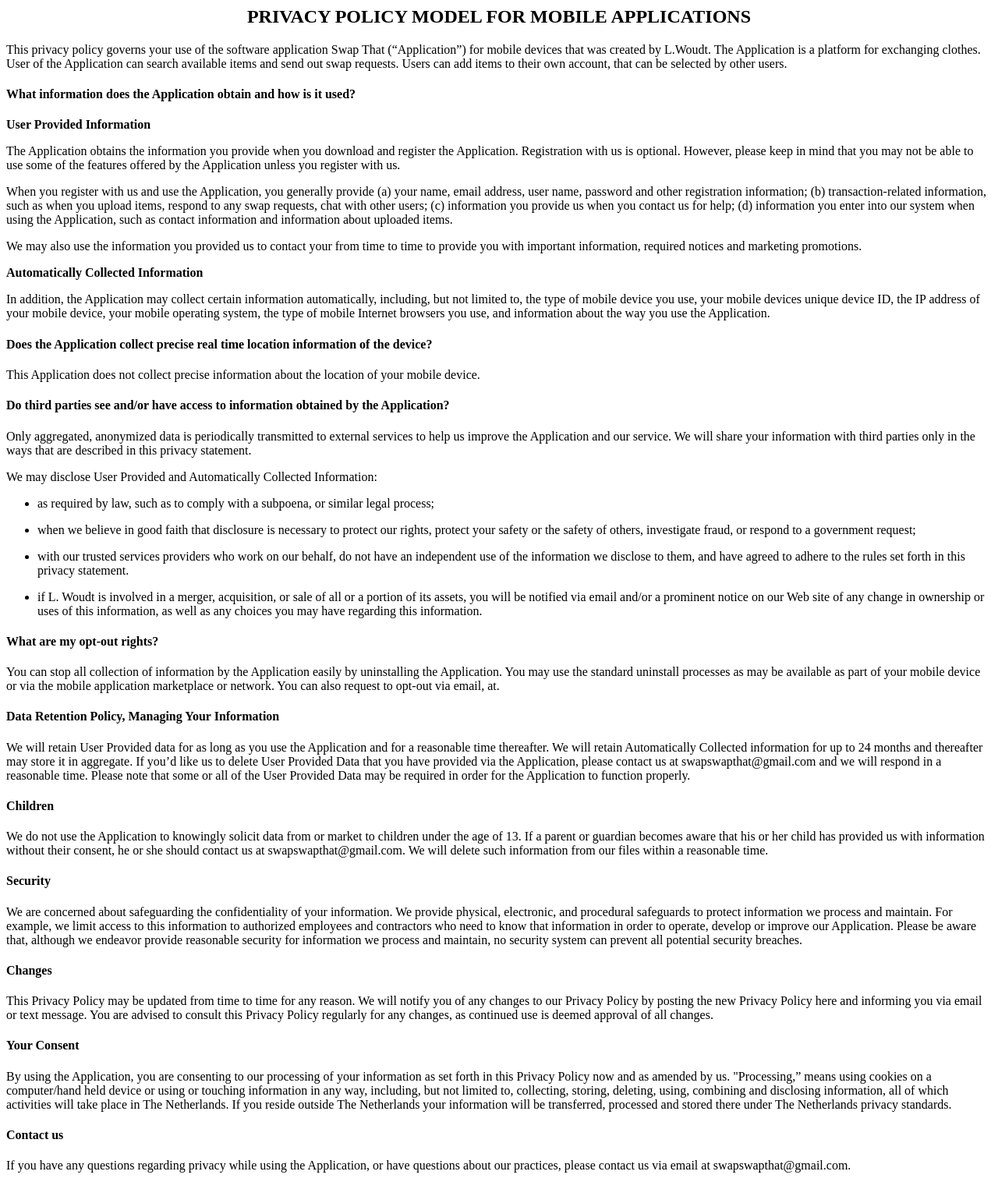
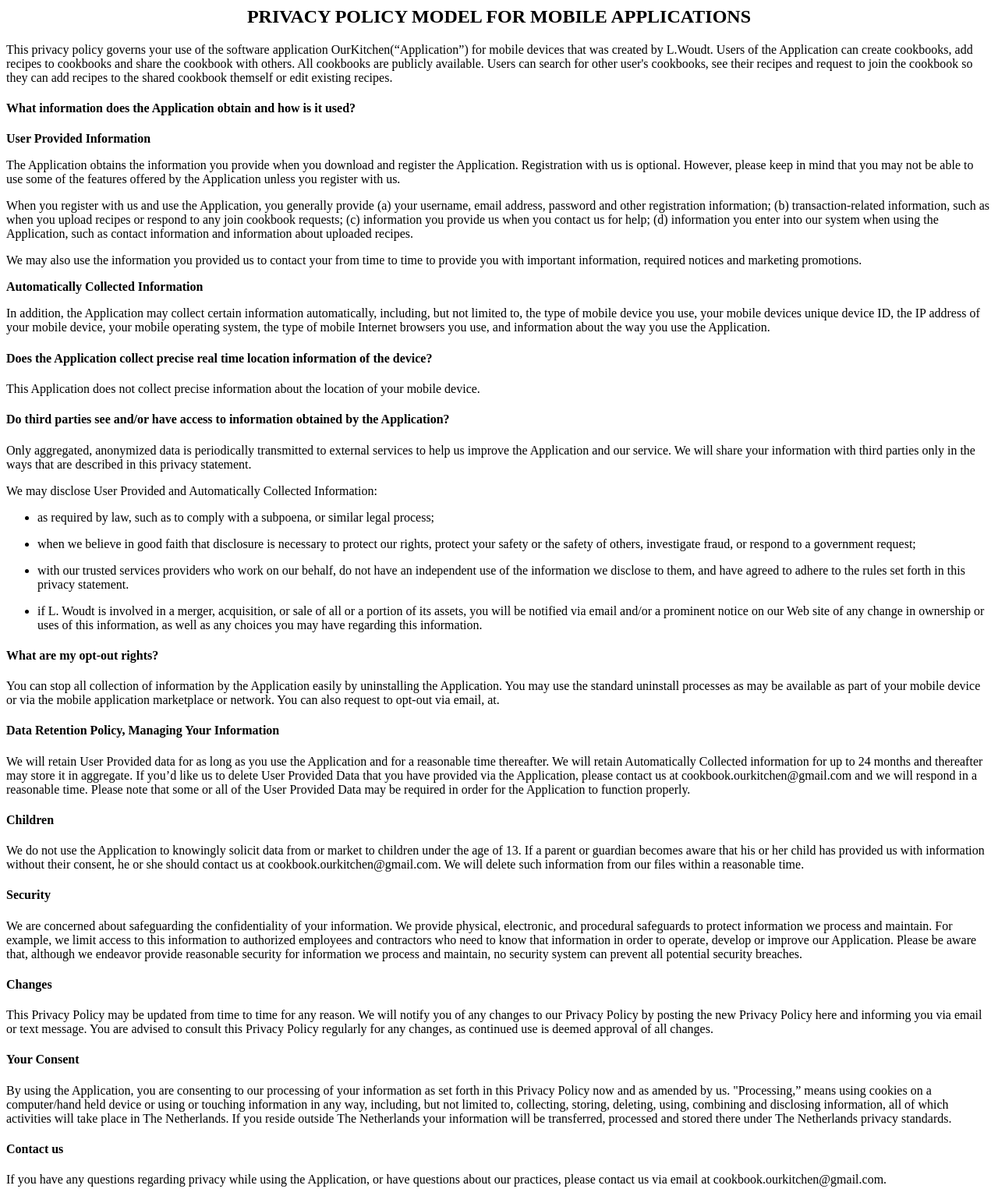
Before and after one commit to ourkitchen-web/ourkitchen-web, a plain HTML site: page index.html in a window 1280 px wide. Shown: the whole page at 78% size. Drawn offline with Linux system fonts and the light colour scheme.

Commit message:
Updated privacy policy

```diff
--- a/index.html
+++ b/index.html
@@ -1,10 +1,11 @@
 <h2 style="text-align: center;">PRIVACY POLICY MODEL FOR MOBILE APPLICATIONS</h2>
-<p>This privacy policy governs your use of the software application Swap That (“Application”) for mobile devices that was created by L.Woudt. The Application is a platform for exchanging clothes. User of the Application can search available items and send out swap requests. Users can add items to their own account, that can be selected by other users.</p>
+<p>This privacy policy governs your use of the software application OurKitchen(“Application”) for mobile devices that was created by L.Woudt. Users of the Application can create cookbooks, add recipes to cookbooks and share the cookbook with others.
+All cookbooks are publicly available. Users can search for other user's cookbooks, see their recipes and request to join the cookbook so they can add recipes to the shared cookbook themself or edit existing recipes.</p>
 <h4> </h4>
 <h4>What information does the Application obtain and how is it used?</h4>
 <p><strong>User Provided Information</strong></p>
 <p>The Application obtains the information you provide when you download and register the Application. Registration with us is optional. However, please keep in mind that you may not be able to use some of the features offered by the Application unless you register with us.</p>
-<p>When you register with us and use the Application, you generally provide (a) your name, email address, user name, password and other registration information; (b) transaction-related information, such as when you upload items, respond to any swap requests, chat with other users; (c) information you provide us when you contact us for help; (d) information you enter into our system when using the Application, such as contact information and information about uploaded items.</p>
+<p>When you register with us and use the Application, you generally provide (a) your username, email address, password and other registration information; (b) transaction-related information, such as when you upload recipes or respond to any join cookbook requests; (c) information you provide us when you contact us for help; (d) information you enter into our system when using the Application, such as contact information and information about uploaded recipes.</p>
 <p>We may also use the information you provided us to contact your from time to time to provide you with important information, required notices and marketing promotions.</p>
 <p><strong>Automatically Collected Information</strong></p>
 <p>In addition, the Application may collect certain information automatically, including, but not limited to, the type of mobile device you use, your mobile devices unique device ID, the IP address of your mobile device, your mobile operating system, the type of mobile Internet browsers you use, and information about the way you use the Application.</p>
@@ -23,9 +24,9 @@
 <h4>What are my opt-out rights?</h4>
 <p>You can stop all collection of information by the Application easily by uninstalling the Application. You may use the standard uninstall processes as may be available as part of your mobile device or via the mobile application marketplace or network. You can also request to opt-out via email, at.</p>
 <h4><strong>Data Retention Policy, Managing Your Information</strong></h4>
-<p>We will retain User Provided data for as long as you use the Application and for a reasonable time thereafter. We will retain Automatically Collected information for up to 24 months and thereafter may store it in aggregate. If you’d like us to delete User Provided Data that you have provided via the Application, please contact us at swapswapthat@gmail.com and we will respond in a reasonable time. Please note that some or all of the User Provided Data may be required in order for the Application to function properly.</p>
+<p>We will retain User Provided data for as long as you use the Application and for a reasonable time thereafter. We will retain Automatically Collected information for up to 24 months and thereafter may store it in aggregate. If you’d like us to delete User Provided Data that you have provided via the Application, please contact us at cookbook.ourkitchen@gmail.com and we will respond in a reasonable time. Please note that some or all of the User Provided Data may be required in order for the Application to function properly.</p>
 <h4><strong>Children</strong></h4>
-<p>We do not use the Application to knowingly solicit data from or market to children under the age of 13. If a parent or guardian becomes aware that his or her child has provided us with information without their consent, he or she should contact us at swapswapthat@gmail.com. We will delete such information from our files within a reasonable time.</p>
+<p>We do not use the Application to knowingly solicit data from or market to children under the age of 13. If a parent or guardian becomes aware that his or her child has provided us with information without their consent, he or she should contact us at cookbook.ourkitchen@gmail.com. We will delete such information from our files within a reasonable time.</p>
 <h4> </h4>
 <h4><strong>Security</strong></h4>
 <p>We are concerned about safeguarding the confidentiality of your information. We provide physical, electronic, and procedural safeguards to protect information we process and maintain. For example, we limit access to this information to authorized employees and contractors who need to know that information in order to operate, develop or improve our Application. Please be aware that, although we endeavor provide reasonable security for information we process and maintain, no security system can prevent all potential security breaches.</p>
@@ -34,4 +35,4 @@
 <h4><strong>Your Consent</strong></h4>
 <p>By using the Application, you are consenting to our processing of your information as set forth in this Privacy Policy now and as amended by us. &quot;Processing,” means using cookies on a computer/hand held device or using or touching information in any way, including, but not limited to, collecting, storing, deleting, using, combining and disclosing information, all of which activities will take place in The Netherlands. If you reside outside The Netherlands your information will be transferred, processed and stored there under The Netherlands privacy standards.</p>
 <h4>Contact us</h4>
-<p>If you have any questions regarding privacy while using the Application, or have questions about our practices, please contact us via email at swapswapthat@gmail.com.</p>
+<p>If you have any questions regarding privacy while using the Application, or have questions about our practices, please contact us via email at cookbook.ourkitchen@gmail.com.</p>
```
